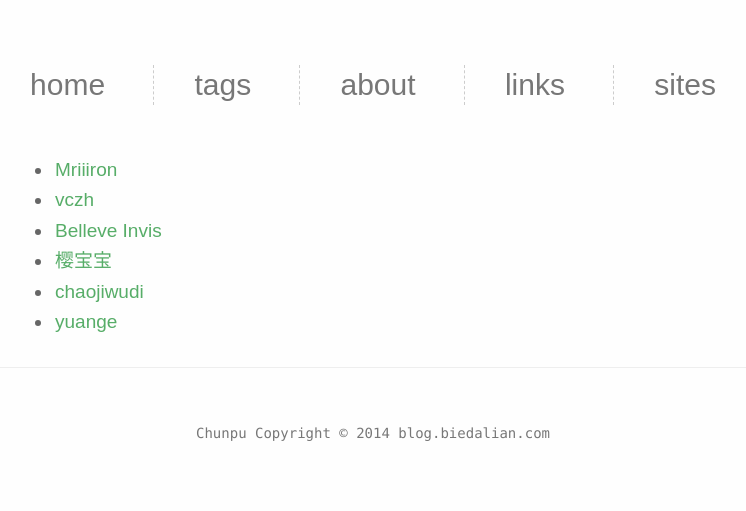
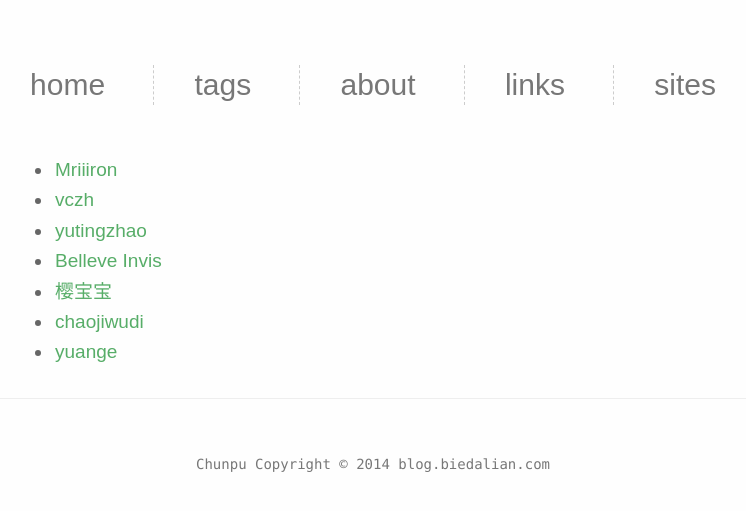
Before and after one commit to chunpu/blog, a Jekyll site: the page built from links.html, in a window 1280 px wide. Shown: the top 511 px of the page, without its empty margins (267-1013 px from the left). Built offline with Jekyll 4.4.1, drawn with Linux system fonts in a browser that asks for light colours; some web fonts are replaced; Markdown is read by kramdown in place of the engine named in the settings.

Commit message:
add yutingzhao

```diff
--- a/_data/links.yml
+++ b/_data/links.yml
@@ -3,6 +3,9 @@
 
 - name: vczh
   blog: http://www.cppblog.com/vczh/
+
+- name: yutingzhao
+  blog: http://yutingzhao.com/
 
 - name: Belleve Invis
   blog: http://typeof.net/
```
